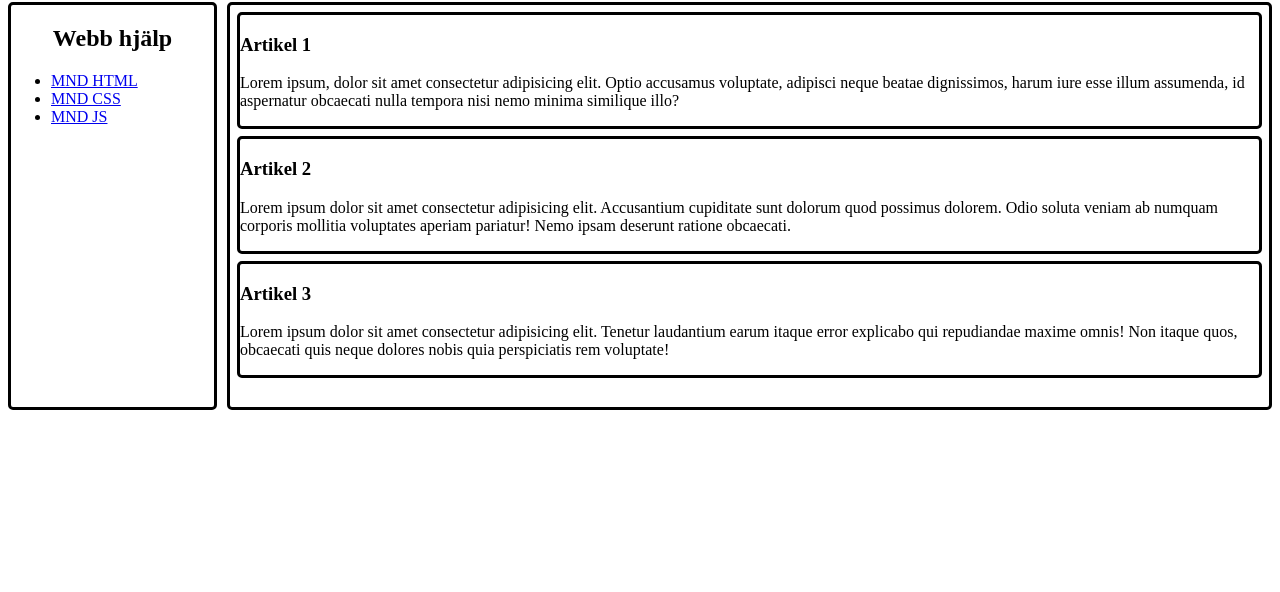
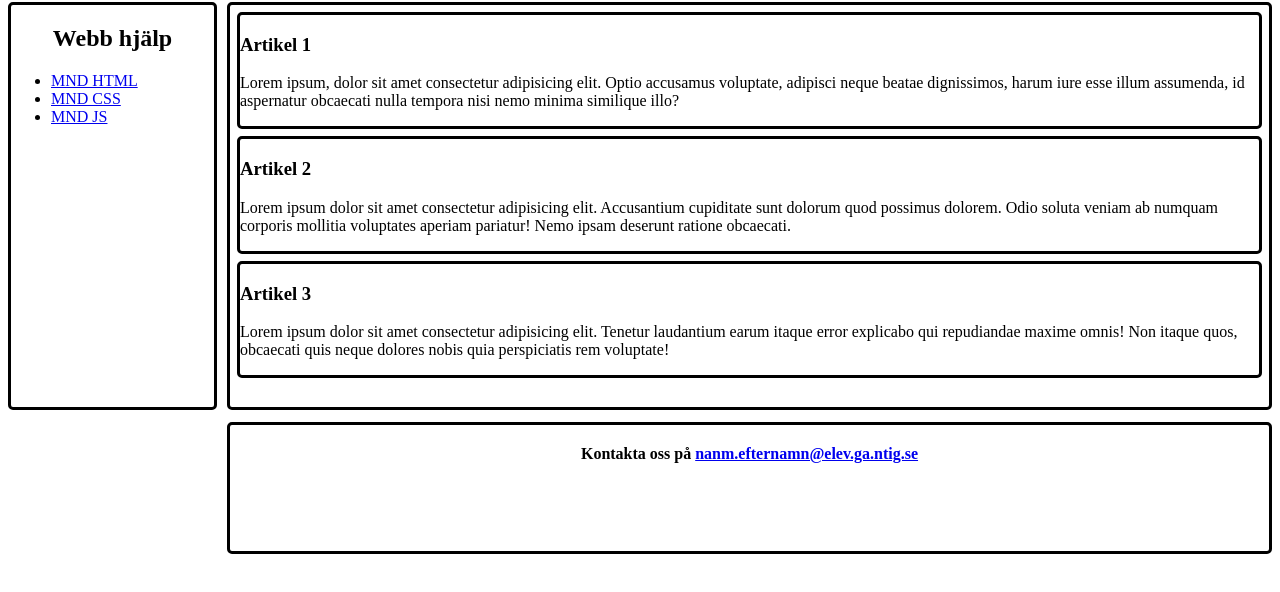
Before and after one commit to te22a-Lee-Theo/Lek_4uppg1, a plain HTML site: page index.html in a window 1280 px wide. Shown: the part 152-744 px from the top of the page. Drawn offline with Linux system fonts and the light colour scheme.

Commit message:
footer finished

```diff
--- a/index.html
+++ b/index.html
@@ -32,6 +32,7 @@
             <p>Lorem ipsum dolor sit amet consectetur adipisicing elit. Tenetur laudantium earum itaque error explicabo qui repudiandae maxime omnis! Non itaque quos, obcaecati quis neque dolores nobis quia perspiciatis rem voluptate!</p>
         </div>
     </div>
+    <h4>Kontakta oss på <a href="https://mail.google.com/mail/u/0/#inbox?compose=new">nanm.efternamn@elev.ga.ntig.se</a></h4>
     </div>
 
 </body>
--- a/style.css
+++ b/style.css
@@ -44,3 +44,14 @@ h2
     border-radius: 5px;
     margin: 7px;
 }
+h4
+{
+    text-align: center;
+    border: solid black;
+    border-radius: 5px;
+    grid-row: 3/4;
+    grid-column: 2/3;
+    padding-top: 20px;
+    margin-top: 2px;
+    margin-bottom: 2px;
+}
```
